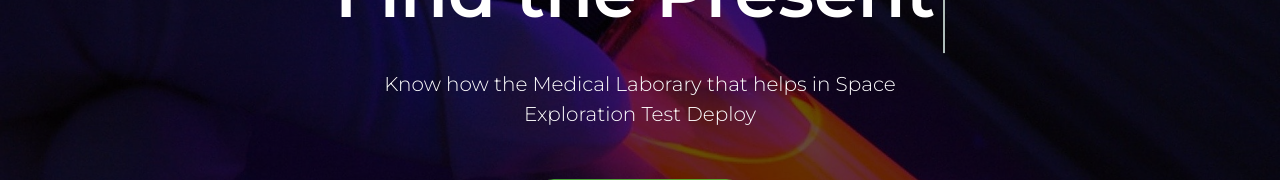
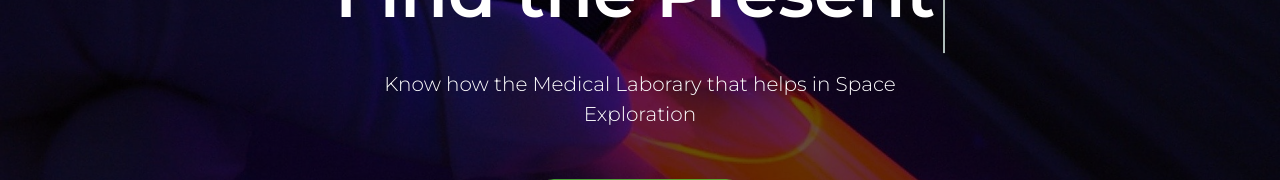
Before and after one commit to HephWisdom/sts-project, a website: page public/index.html in a window 1280 px wide. Shown: the part 314-494 px from the top of the page. Drawn offline with Linux system fonts and the light colour scheme.

Commit message:
cleanups

```diff
--- a/public/index.html
+++ b/public/index.html
@@ -46,7 +46,7 @@
                   </h2>
                   <div class="title__description">
                     Know how the Medical Laborary that helps in Space
-                    Exploration Test Deploy
+                    Exploration
                   </div>
 
                   <!-- Options btn color: .btn-success | .btn-info | .btn-warning | .btn-danger | .btn-primary -->
```
